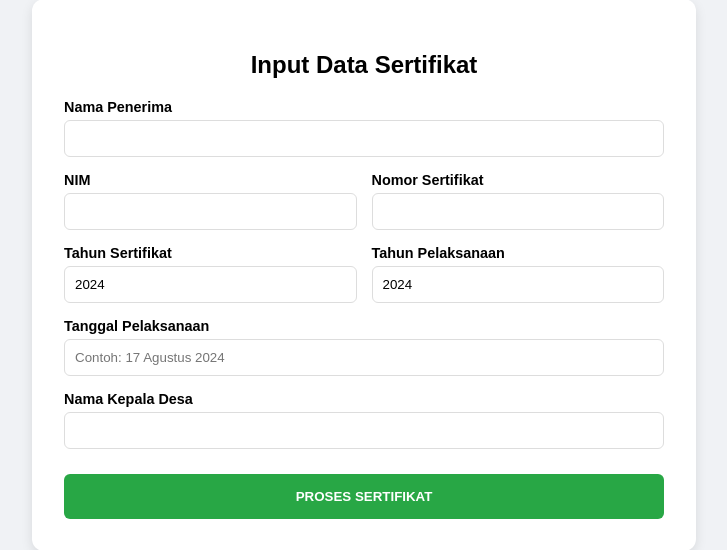
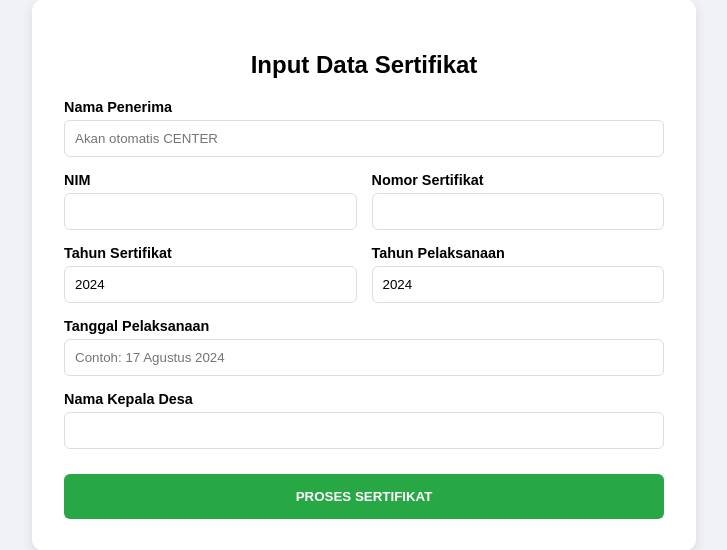
Before and after one commit to AbizzarG/AutoCertificate, a PHP site: page / in a window 1280 px wide. Shown: the part 145-695 px from the top of the page, without its empty margins (276-1003 px from the left). Run offline with PHP 8.4, Linux system fonts and the light colour scheme.

Commit message:
feat: version 3

```diff
--- a/index.php
+++ b/index.php
@@ -3,6 +3,7 @@
 $templateFile = __DIR__ . '/template.png';
 $outputDir    = __DIR__ . '/hasil_sertifikat/';
 
+// Buat folder output jika belum ada
 if (!file_exists($outputDir)) { mkdir($outputDir, 0777, true); }
 
 $pesan = "";
@@ -18,14 +19,12 @@ if ($_SERVER['REQUEST_METHOD'] === 'POST') {
     $image = (strtolower($ext) == 'png') ? imagecreatefrompng($templateFile) : imagecreatefromjpeg($templateFile);
 
     // --- 3. KONFIGURASI SPESIFIK PER ITEM ---
-    // Di sini Anda mengatur Font, Ukuran, Warna, dan Posisi masing-masing
 
     $dataSertifikat = [
-
-        // 1. Nomor Sertifikat (Biasanya font tegas/kecil)
+        // 1. Nomor Sertifikat
         'no_sertifikat' => [
             'text'  => $_POST['no_sertifikat'],
-            'x'     => 657  ,
+            'x'     => 647  ,
             'y'     => 437,
             'size'  => 30,                 // Ukuran Font
             'font'  => '/Poppins-Regular.ttf',   // Nama File Font
@@ -35,14 +34,14 @@ if ($_SERVER['REQUEST_METHOD'] === 'POST') {
         // 2. Tahun Sertifikat
         'thn_sertifikat' => [
             'text'  => $_POST['thn_sertifikat'],
-            'x'     => 1233,
+            'x'     => 1239,
             'y'     => 437,
             'size'  => 30,
             'font'  => '/Poppins-Regular.ttf',
             'color' => [30, 54, 83]
         ],
 
-        // 3. Nama Penerima (Biasanya Paling Besar & Font Bagus)
+        // 3. Nama Penerima (AUTO CENTER)
         'nama_penerima' => [
             'text'  => $_POST['nama_penerima'],
             'x'     => 'CENTER',
@@ -56,7 +55,7 @@ if ($_SERVER['REQUEST_METHOD'] === 'POST') {
         'nim_penerima' => [
             'text'  => $_POST['nim_penerima'],
             'x'     => 930,
-            'y'     => 854,
+            'y'     => 859,
             'size'  => 36,
             'font'  => '/Poppins-Regular.ttf',
             'color' => [30, 54, 83]
@@ -66,8 +65,8 @@ if ($_SERVER['REQUEST_METHOD'] === 'POST') {
         'thn_laksana' => [
             'text'  => $_POST['thn_laksana'],
             'x'     => 1420,
-            'y'     => 930,
-            'size'  => 26,
+            'y'     => 934,
+            'size'  => 23,
             'font'  => '/Poppins-Regular.ttf',
             'color' => [0, 0, 0]
         ],
@@ -76,8 +75,8 @@ if ($_SERVER['REQUEST_METHOD'] === 'POST') {
         'tgl_laksana' => [
             'text'  => $_POST['tgl_laksana'],
             'x'     => 730,
-            'y'     => 975,
-            'size'  => 26,
+            'y'     => 977,
+            'size'  => 23,
             'font'  => '/Poppins-Regular.ttf',
             'color' => [0, 0, 0]
         ],
@@ -93,26 +92,42 @@ if ($_SERVER['REQUEST_METHOD'] === 'POST') {
         ]
     ];
 
-    // --- LOOP PROCESSING ---
+    // --- LOOP PROCESSING (REVISI PERBAIKAN ERROR) ---
     foreach ($dataSertifikat as $key => $item) {
-        // 1. Validasi Font Path
+        // A. Validasi Font
         $fontPath = realpath(__DIR__ . '/' . $item['font']);
-        if (!$fontPath) {
-            // Fallback jika font khusus tidak ada, pakai default sistem (biar tidak error fatal)
-            // Tapi sebaiknya pastikan file font ada.
-            die("Error: Font '{$item['font']}' tidak ditemukan di folder.");
+        if (!$fontPath) { die("Error: Font '{$item['font']}' tidak ditemukan."); }
+
+        // B. Siapkan Warna
+        $colorAllocated = imagecolorallocate($image, $item['color'][0], $item['color'][1], $item['color'][2]);
+
+        // C. LOGIKA POSISI X (NORMAL vs CENTER) - DIPERBAIKI
+        $posisi_X = 0; // Inisialisasi awal integer
+
+        // Cek apakah 'CENTER' (menggunakan strtoupper biar huruf kecil/besar dianggap sama)
+        // Dan pastikan nilai 'x' dikonversi jadi string dulu sebelum dicek
+        $configX = strval($item['x']);
+
+        if (strtoupper($configX) === 'CENTER') {
+            // --- LOGIKA HITUNG TENGAH ---
+            $bbox = imagettfbbox($item['size'], 0, $fontPath, $item['text']);
+            $textWidth = $bbox[2] - $bbox[0];
+            $imageWidth = imagesx($image);
+
+            // Hitung dan bulatkan jadi integer
+            $posisi_X = intval(($imageWidth - $textWidth) / 2);
+        } else {
+            // --- LOGIKA MANUAL ---
+            // Pastikan nilai dikonversi paksa jadi Integer (Angka)
+            $posisi_X = intval($item['x']);
         }
 
-        // 2. Buat Warna Khusus untuk item ini
-        // Format array color [Red, Green, Blue]
-        $colorAllocated = imagecolorallocate($image, $item['color'][0], $item['color'][1], $item['color'][2]);
-
-        // 3. Tulis Teks
+        // D. Tulis Teks ke Gambar (Sekarang $posisi_X pasti Angka)
         imagettftext(
             $image,
             $item['size'],
-            0, // Sudut kemiringan (0 = lurus)
-            $item['x'],
+            0,
+            $posisi_X,
             $item['y'],
             $colorAllocated,
             $fontPath,
@@ -168,7 +183,7 @@ if ($_SERVER['REQUEST_METHOD'] === 'POST') {
     <form method="POST" class="grid-form">
         <div class="full-width">
             <label>Nama Penerima</label>
-            <input type="text" name="nama_penerima" required>
+            <input type="text" name="nama_penerima" placeholder="Akan otomatis CENTER" required>
         </div>
 
         <div>
```
Also changed, not shown: Template.png.
